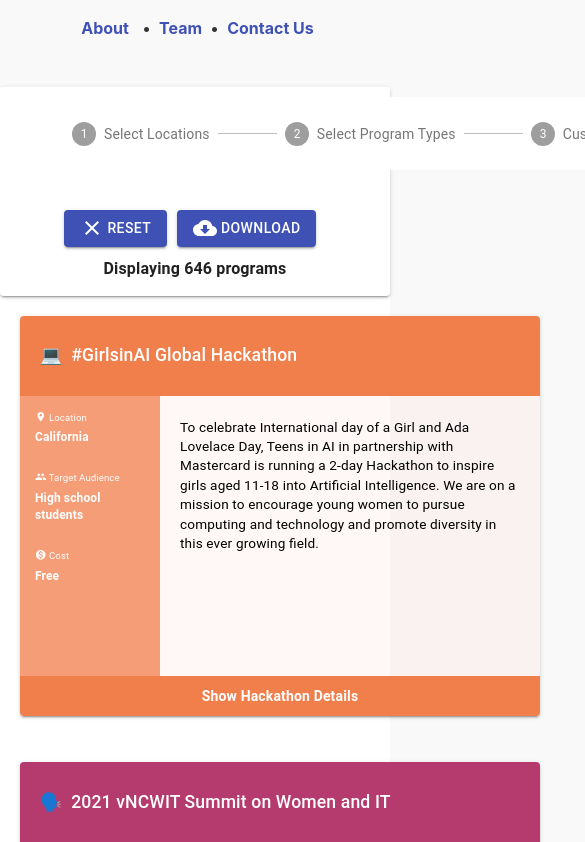
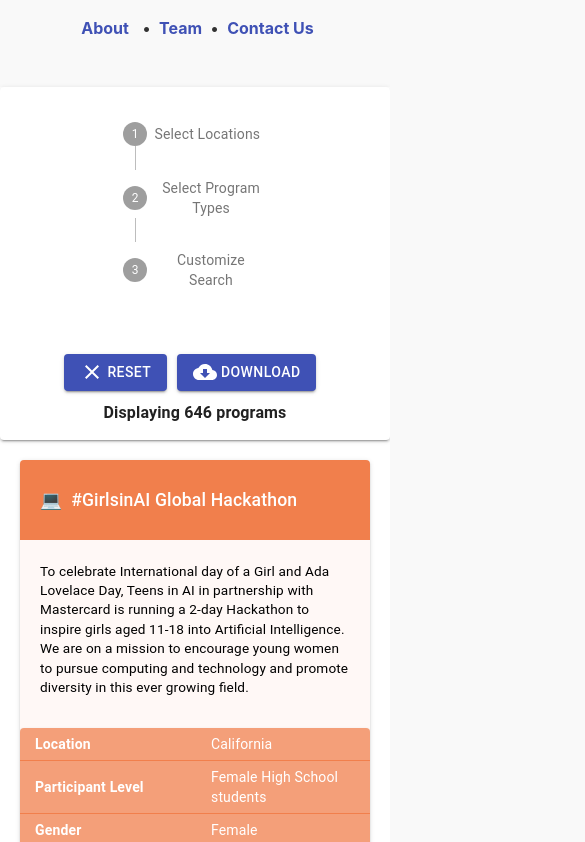
Before and after one commit to georgetown-cset/ai-education-catalog, a Gatsby site in the folder ai-education-programs/: page / in a window 390 px wide. Shown: the part 258-1100 px from the top of the page, 585 px wide, since content can reach past the window. Built offline with nearby package versions, Linux system fonts and the light colour scheme; Gatsby itself is replaced by a stand-in of ours.

Commit message:
Improve mobile layout

```diff
--- a/ai-education-programs/src/components/program_card.js
+++ b/ai-education-programs/src/components/program_card.js
@@ -8,7 +8,7 @@ import CardActionArea from "@material-ui/core/CardActionArea";
 import ProgramMetadataTable from "./program_metadata_table";
 
 const ProgramCard = (props) => {
-    const {program} = props;
+    const {program, simplify} = props;
     const [expand, setExpand] = React.useState(false);
 
     const programTypeColors = {
@@ -26,30 +26,18 @@ const ProgramCard = (props) => {
       "Summer Program": "rgba(0, 160, 0",
     };
 
-    const get_pretty_list = function(ary){
-      if(ary === null || ary.length === 0){
-        return null;
-      } else if(ary.length === 1){
-        return ary[0].toLowerCase();
-      } else if(ary.length === 2){
-        return (ary[0]+" and "+ary[1]).toLowerCase();
-      } else{
-        return (ary.slice(0, ary.length -1).join(", ")+" and "+ary[ary.length -1]).toLowerCase();
-      }
-    };
-
     return (
-      <Card elevation={2} style={{margin: "20px", width: "520px",
+      <Card elevation={2} style={{margin: "20px", width: simplify ? "auto" : "520px",
           display: "inline-block", textAlign: "left",
           backgroundColor: programTypeColors[program.type]+",0.05)"}}>
         <ProgramCardHeader program={program} color={programTypeColors[program.type]}/>
-        <div style={{height: expand ? "auto" : "280px"}}>
-          {!expand &&
+        <div style={{height: (expand || simplify) ? "auto" : "280px"}}>
+          {!(expand || simplify) &&
             <ProgramCardSidebar program={program} color={programTypeColors[program.type]}/>
           }
-          <div style={{padding: "12px 20px 10px 20px", marginTop: "10px", width: expand? "auto": "380px", display: "inline-block",
+          <div style={{padding: "12px 20px 10px 20px", marginTop: "10px", width: (expand || simplify)? "auto": "380px", display: "inline-block",
           verticalAlign: "top", height: "100%"}}>
-            {program.objective !== null && (expand ?
+            {program.objective !== null && ((expand || simplify) ?
               <Typography variant={"body2"} style={{marginBottom: "20px", color: "black", fontSize: "85%"}}>
                 {program.objective} {program.objective.length !== program.short_objective.length}
               </Typography> :
@@ -58,15 +46,18 @@ const ProgramCard = (props) => {
               </Typography>)
             }
           </div>
-          {expand && <ProgramMetadataTable program={program} color={programTypeColors[program.type]}/>}
+          {(expand || simplify) && <ProgramMetadataTable program={program} color={programTypeColors[program.type]}/>}
         </div>
-        <CardActionArea style={{backgroundColor: programTypeColors[program.type]+",1)", color: "white",
-          padding: "0px 20px", height: "40px", textAlign: "center"}}
-          onClick={() => setExpand(!expand)}>
+        {!simplify &&
+        <CardActionArea style={{
+          backgroundColor: programTypeColors[program.type] + ",1)", color: "white",
+          padding: "0px 20px", height: "40px", textAlign: "center"
+        }} onClick={() => setExpand(!expand)}>
           <Typography variant={"body2"} style={{fontWeight: "bold"}}>
-            {expand ? "Hide "+program.type+" Details" : "Show "+program.type+" Details"}
+            {expand ? "Hide " + program.type + " Details" : "Show " + program.type + " Details"}
           </Typography>
         </CardActionArea>
+        }
       </Card>
     )
 };
--- a/ai-education-programs/src/components/program_card_area.js
+++ b/ai-education-programs/src/components/program_card_area.js
@@ -29,7 +29,9 @@ const useStyles = makeStyles((theme) => ({
   },
 }));
 
-const ProgramCardArea = () => {
+const ProgramCardArea = (props) => {
+  const {simplify} = props;
+
   useEffect(() => {
     handleFilterRows(null, [], "name");
   }, []);
@@ -260,9 +262,9 @@ const ProgramCardArea = () => {
     <div style={{backgroundColor: "#FFFFFF", textAlign: "center"}}>
       <Paper id={"search-bar"} elevation={2} style={{paddingBottom: "10px"}}>
         <div style={{padding: "10px 40px", textAlign: "center", fontSize: "100%",
-          display: "inline-block", minWidth: "750px", width: "70%"}}>
+          display: "inline-block", minWidth: simplify? "200px" : "750px", width: "70%"}}>
           <div className={classes.root} style={{textAlign: "left"}}>
-            <Stepper nonLinear activeStep={activeStep}>
+            <Stepper nonLinear activeStep={activeStep} orientation={simplify ? "vertical" : "horizontal"}>
               {steps.map((label, index) => (
                 <Step key={label}>
                   <StepButton onClick={handleStep(index)}>
@@ -295,7 +297,7 @@ const ProgramCardArea = () => {
       </Paper>
       <div>
       {filteredPrograms.map(program => (
-        <ProgramCard key={program.id+"-"+program.name} program={program}/>
+        <ProgramCard key={program.id+"-"+program.name} program={program} simplify={simplify}/>
       ))}
       </div>
     </div>
--- a/ai-education-programs/src/pages/index.js
+++ b/ai-education-programs/src/pages/index.js
@@ -14,7 +14,14 @@ const IndexPage = () => {
   useEffect(() => {
     document.title = "AI Education Catalog";
     document.documentElement.lang = "en";
+    window.addEventListener("resize", handleWindowResize);
+    handleWindowResize();
   }, []);
+
+  const [simplify, setSimplify] = React.useState(true);
+  const handleWindowResize = () => {
+    setSimplify(window.innerWidth < 750)
+  };
 
   // thank you https://stackoverflow.com/a/63066975
   const isSSR = typeof window === "undefined";
@@ -42,7 +49,7 @@ const IndexPage = () => {
       </div>
       {!isSSR && (
         <React.Suspense fallback={<div style={{textAlign: "center"}}><CircularProgress/></div>}>
-          <ProgramCardArea/>
+          <ProgramCardArea simplify={simplify}/>
         </React.Suspense>
       )}
     </div>
```
